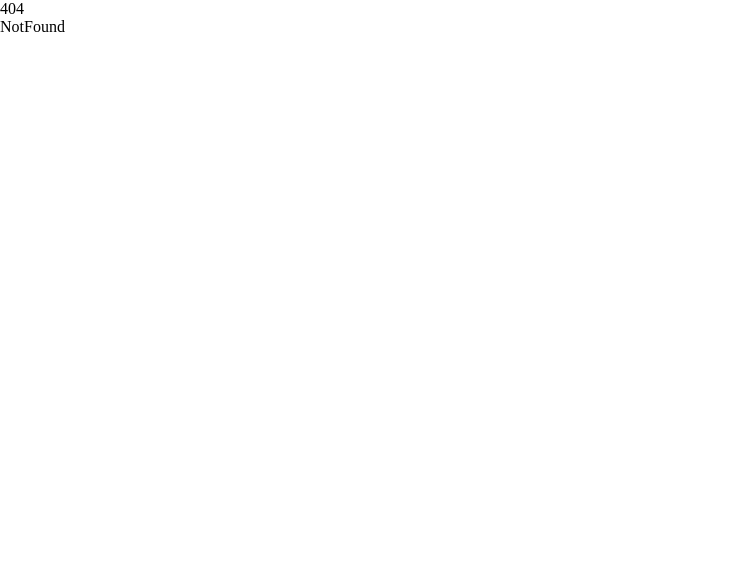
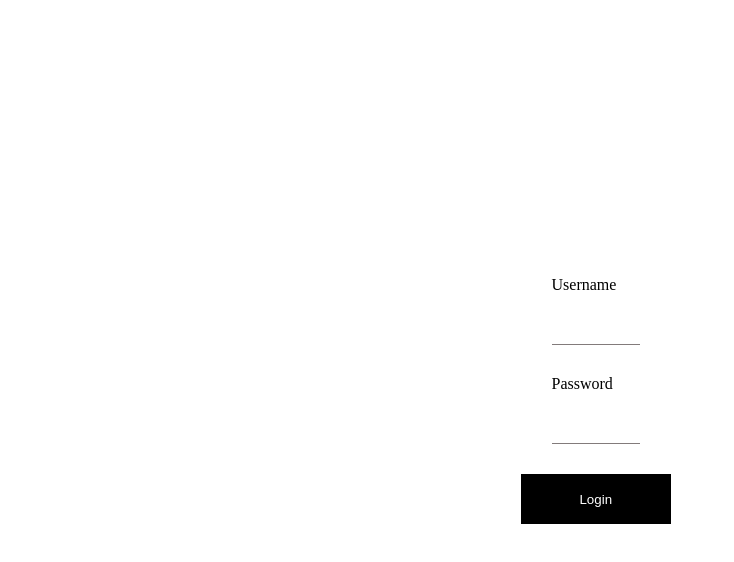
Before and after one commit to AnaMuraya/fit-fe, a React (Create React App) app: page /api/auth/signin in a window 1280 px wide. Before the commit this address had no page. Shown: the top 562 px of the page, without its empty margins (0-734 px from the left). Built offline with nearby package versions, Linux system fonts and the light colour scheme.

Commit message:
Added yup to the login form

```diff
--- a/src/App.css
+++ b/src/App.css
@@ -1,4 +1,3 @@
 .App {
   text-align: center;
-  background: red;
 }
--- a/src/App.tsx
+++ b/src/App.tsx
@@ -18,15 +18,12 @@ export const NotFound = () => {
 
 function App() {
   return (
-    // <div data-testid="appWrapper" className="App">
     <Routes>
       <Route path="/home" element={<Home />} />
       <Route path="/dashboard" element={<Dashboard />} />
       <Route path="/weather" element={<Weather />} />
-        {/* <Route path="/api/auth"> */}
-          <Route path="/signin" element={<Login />} />
+      <Route path="/api/auth/signin" element={<Login />} />
       <Route path="/signup" element={<Register />} />
-        {/* </Route> */}
       <Route path="*" element={<NotFound />} />
     </Routes>
     // </div>
--- a/src/pages/auth/Login.tsx
+++ b/src/pages/auth/Login.tsx
@@ -1,49 +1,72 @@
-import { useFormik } from 'formik'
+import { ErrorMessage, Field, Form, Formik } from 'formik'
+import * as Yup from 'yup'
+
+import AuthService from '../../services/auth'
 
 import styles from './style.module.scss'
+import { useNavigate } from 'react-router-dom'
 
 const Login = () => {
-  const formik = useFormik({
+  const navigate = useNavigate()
+  const formik = {
+    validationSchema: Yup.object({
+      name: Yup.string()
+        .required('Username is required')
+        .min(3, 'Username must be at least 3 characters')
+        .max(20, 'Username must not exceed 20 characters'),
+      password: Yup.string()
+        .required('Password is required')
+        .min(6, 'Password must be at least 3 characters')
+        .max(20, 'Password must not exceed 20 characters')
+    }),
     initialValues: {
       name: '',
       password: ''
     },
-    onSubmit: function (values) {
+    onSubmit: (values: { name: string; password: string }) => {
       alert(`Name: ${values.name}, Password: ${values.password}`)
+      const { name, password } = values
+
+      AuthService.login(name, password).then(
+        () => {
+          navigate('/profile')
+          window.location.reload()
         }
-  })
+        // (err) => {
+        //   const errorMessage =
+        //     (err.response && err.response.data && err.response.data.message) ||
+        //     err.message ||
+        //     err.toString()
+
+        // }
+      )
+    }
+  }
   return (
     <div className={styles.loginWrapper}>
-      <form onSubmit={formik.handleSubmit} className={styles.loginForm}>
+      <Formik
+        initialValues={formik.initialValues}
+        validationSchema={formik.validationSchema}
+        onSubmit={formik.onSubmit}
+      >
+        <Form>
+          <div className={styles.loginForm}>
             <div className={styles.inputs}>
               <label htmlFor="name">Username</label>
-          <input
-            type="text"
-            name="name"
-            onChange={formik.handleChange}
-            onBlur={formik.handleBlur}
-            value={formik.values.name}
-            className={styles.formInput}
-          />
-          {formik.touched.name && formik.errors.name && (
-            <span>{formik.errors.name}</span>
-          )}
+              <Field type="text" name="name" className={styles.formInput} />
+              <ErrorMessage name="name" className={styles.formInput} />
             </div>
             <div className={styles.inputs}>
-          <label htmlFor="name">Password</label>
-          <input
-            type="text"
-            name="name"
-            onChange={formik.handleChange}
-            onBlur={formik.handleBlur}
-            value={formik.values.name}
-            className={styles.formInput}
-          />
+              <label htmlFor="pass">Password</label>
+              <Field type="password" name="pass" className={styles.formInput} />
+              <ErrorMessage name="password" className={styles.formInput} />
             </div>
             <div className={styles.submitButton}>
               <button>Login</button>
             </div>
-      </form>
+          </div>
+        </Form>
+      </Formik>
     </div>
   )
 }
```
Lines whose indentation alone changed are shown as unchanged.
